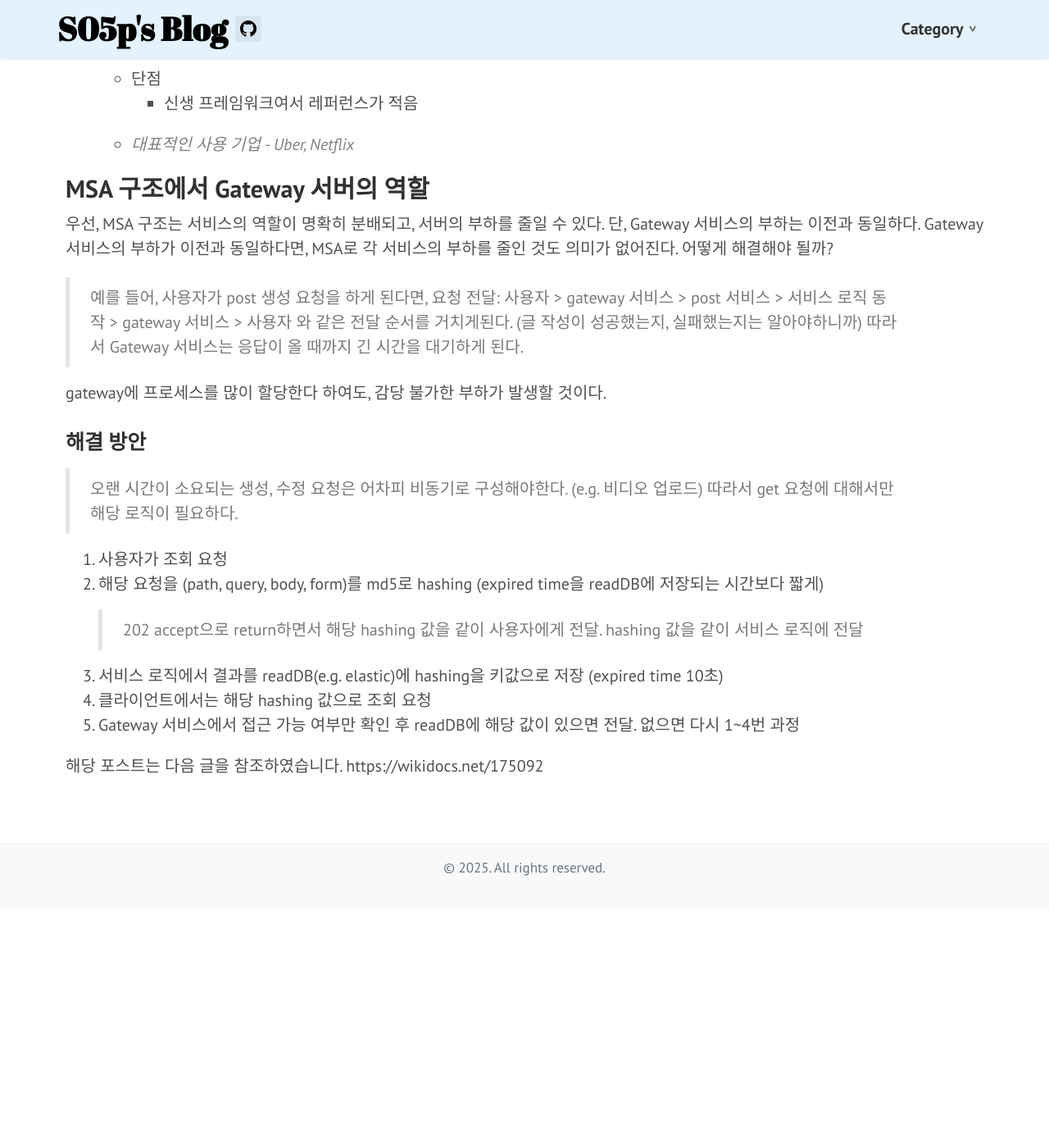
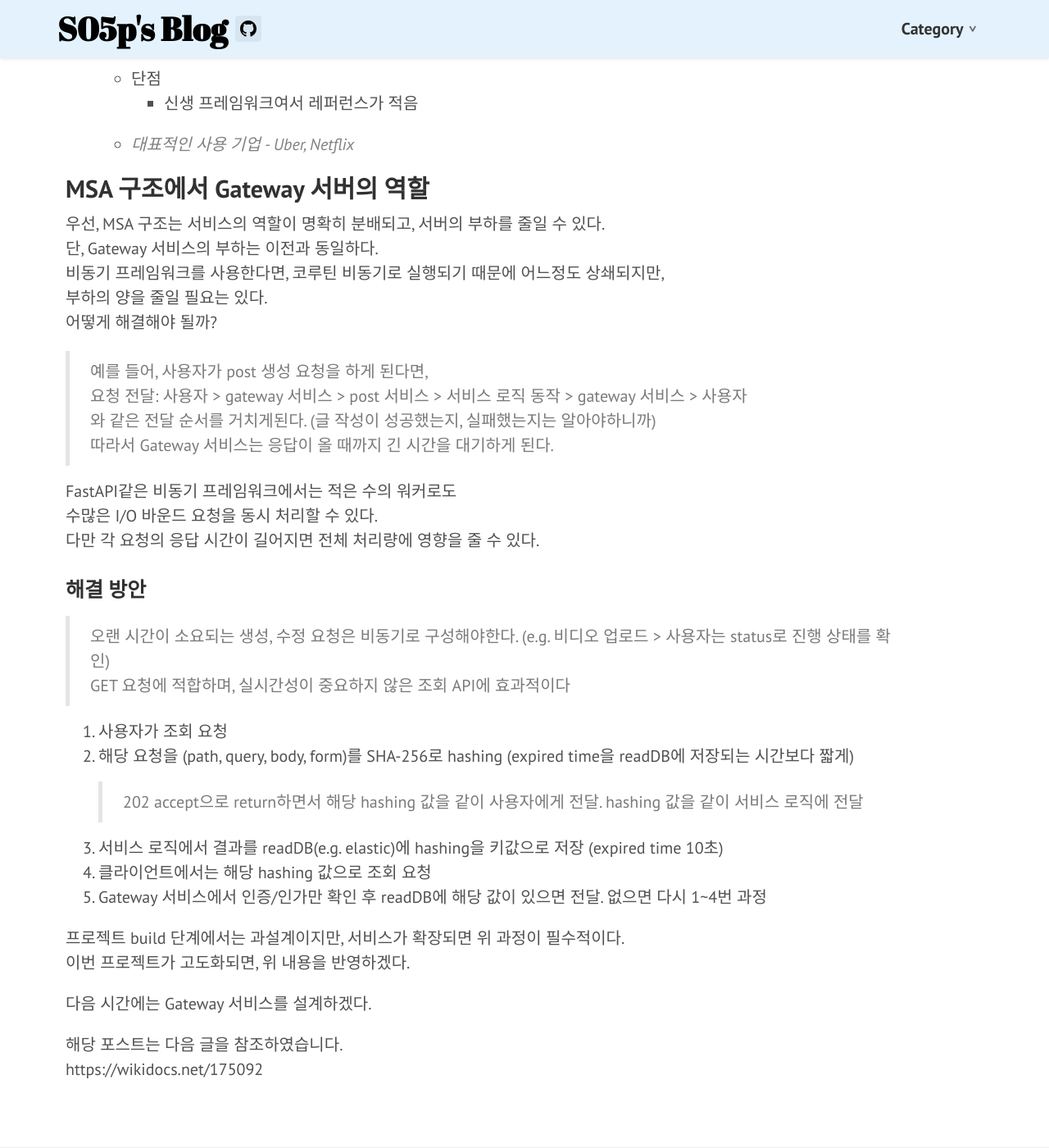
Before and after one commit to S05p/S05p.github.io, a Jekyll site: the page built from _posts/quant_projects/2025-09-21-Gateway_was.md, in a window 1280 px wide and 1400 px high, scrolled down 1416 px. Shown: the whole window at 82% size. Built offline with Jekyll 4.4.1, drawn with Linux system fonts in a browser that asks for light colours; before the commit the page ends 2524 px from its top, so only the background shows below that.

Commit message:
[Fix] line feed error

```diff
--- a/_posts/quant_projects/2025-09-21-Gateway_was.md
+++ b/_posts/quant_projects/2025-09-21-Gateway_was.md
@@ -48,30 +48,37 @@ Fast-api의 장단점은 찾아본 결과 다음과 같다.
 
 ## MSA 구조에서 Gateway 서버의 역할
 
- 우선, MSA 구조는 서비스의 역할이 명확히 분배되고, 서버의 부하를 줄일 수 있다.
-단, Gateway 서비스의 부하는 이전과 동일하다.
-Gateway 서비스의 부하가 이전과 동일하다면, MSA로 각 서비스의 부하를 줄인 것도 의미가 없어진다.
+ 우선, MSA 구조는 서비스의 역할이 명확히 분배되고, 서버의 부하를 줄일 수 있다.\
+단, Gateway 서비스의 부하는 이전과 동일하다.\
+비동기 프레임워크를 사용한다면, 코루틴 비동기로 실행되기 때문에 어느정도 상쇄되지만,\
+부하의 양을 줄일 필요는 있다.\
 어떻게 해결해야 될까?
 
-> 예를 들어, 사용자가 post 생성 요청을 하게 된다면,
-> 요청 전달: 사용자 > gateway 서비스 > post 서비스 > 서비스 로직 동작 > gateway 서비스 > 사용자
-> 와 같은 전달 순서를 거치게된다. (글 작성이 성공했는지, 실패했는지는 알아야하니까)
+> 예를 들어, 사용자가 post 생성 요청을 하게 된다면,\
+> 요청 전달: 사용자 > gateway 서비스 > post 서비스 > 서비스 로직 동작 > gateway 서비스 > 사용자\
+> 와 같은 전달 순서를 거치게된다. (글 작성이 성공했는지, 실패했는지는 알아야하니까)\
 > 따라서 Gateway 서비스는 응답이 올 때까지 긴 시간을 대기하게 된다.
 
-gateway에 프로세스를 많이 할당한다 하여도, 감당 불가한 부하가 발생할 것이다.
+FastAPI같은 비동기 프레임워크에서는 적은 수의 워커로도\
+수많은 I/O 바운드 요청을 동시 처리할 수 있다.\
+다만 각 요청의 응답 시간이 길어지면 전체 처리량에 영향을 줄 수 있다.
 
 ### 해결 방안
 
-> 오랜 시간이 소요되는 생성, 수정 요청은 어차피 비동기로 구성해야한다. (e.g. 비디오 업로드)
-> 따라서 get 요청에 대해서만 해당 로직이 필요하다.
+> 오랜 시간이 소요되는 생성, 수정 요청은 비동기로 구성해야한다. (e.g. 비디오 업로드 > 사용자는 status로 진행 상태를 확인)\
+> GET 요청에 적합하며, 실시간성이 중요하지 않은 조회 API에 효과적이다
 
 1. 사용자가 조회 요청
-2. 해당 요청을 (path, query, body, form)를 md5로 hashing (expired time을 readDB에 저장되는 시간보다 짧게)
+2. 해당 요청을 (path, query, body, form)를 SHA-256로 hashing (expired time을 readDB에 저장되는 시간보다 짧게)
   > 202 accept으로 return하면서 해당 hashing 값을 같이 사용자에게 전달. hashing 값을 같이 서비스 로직에 전달
 3. 서비스 로직에서 결과를 readDB(e.g. elastic)에 hashing을 키값으로 저장 (expired time 10초)
 4. 클라이언트에서는 해당 hashing 값으로 조회 요청
-5. Gateway 서비스에서 접근 가능 여부만 확인 후 readDB에 해당 값이 있으면 전달. 없으면 다시 1~4번 과정
+5. Gateway 서비스에서 인증/인가만 확인 후 readDB에 해당 값이 있으면 전달. 없으면 다시 1~4번 과정
 
+프로젝트 build 단계에서는 과설계이지만, 서비스가 확장되면 위 과정이 필수적이다.\
+이번 프로젝트가 고도화되면, 위 내용을 반영하겠다.
 
-해당 포스트는 다음 글을 참조하였습니다.
+다음 시간에는 Gateway 서비스를 설계하겠다.
+
+해당 포스트는 다음 글을 참조하였습니다.\
 https://wikidocs.net/175092
```
Also changed, not shown: other parts of _posts/quant_projects/2025-09-21-Gateway_was.md (+1 -1 lines).
